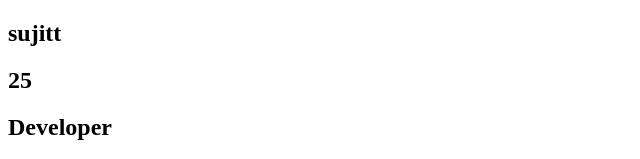
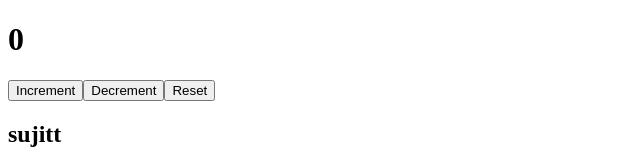
Before and after one commit to Sujitt-dev/React-learn, a React (Vite) app: page / in a window 1280 px wide. Shown: the top 159 px of the page, without its empty margins (0-640 px from the left). Built offline with nearby package versions, Linux system fonts and the light colour scheme.

Commit message:
Create a counter using useState

```diff
--- a/src/App.jsx
+++ b/src/App.jsx
@@ -1,8 +1,16 @@
 import ProfileCard from "./ProfileCard"
+import {useState} from "react"
 
 function App() {
+  const [Count, setCount]=useState(0);
   return(
-   <>
+    <>
+    <div>
+      <h1>{Count}</h1>
+      <button onClick={()=>setCount(Count+1)}>Increment</button>
+      <button onClick={()=>setCount(Count-1)}>Decrement</button>
+      <button onClick={()=>setCount(0)} >Reset</button>
+    </div>
     <ProfileCard  name="sujitt" age={25} role={"Developer"}  skills={["java","python","javascript","react","node js","sql"]}/>
 
     <ProfileCard  name="rahul" age={24} role={"Developer"}  skills={["javascript","react","node js"]}/>
```
